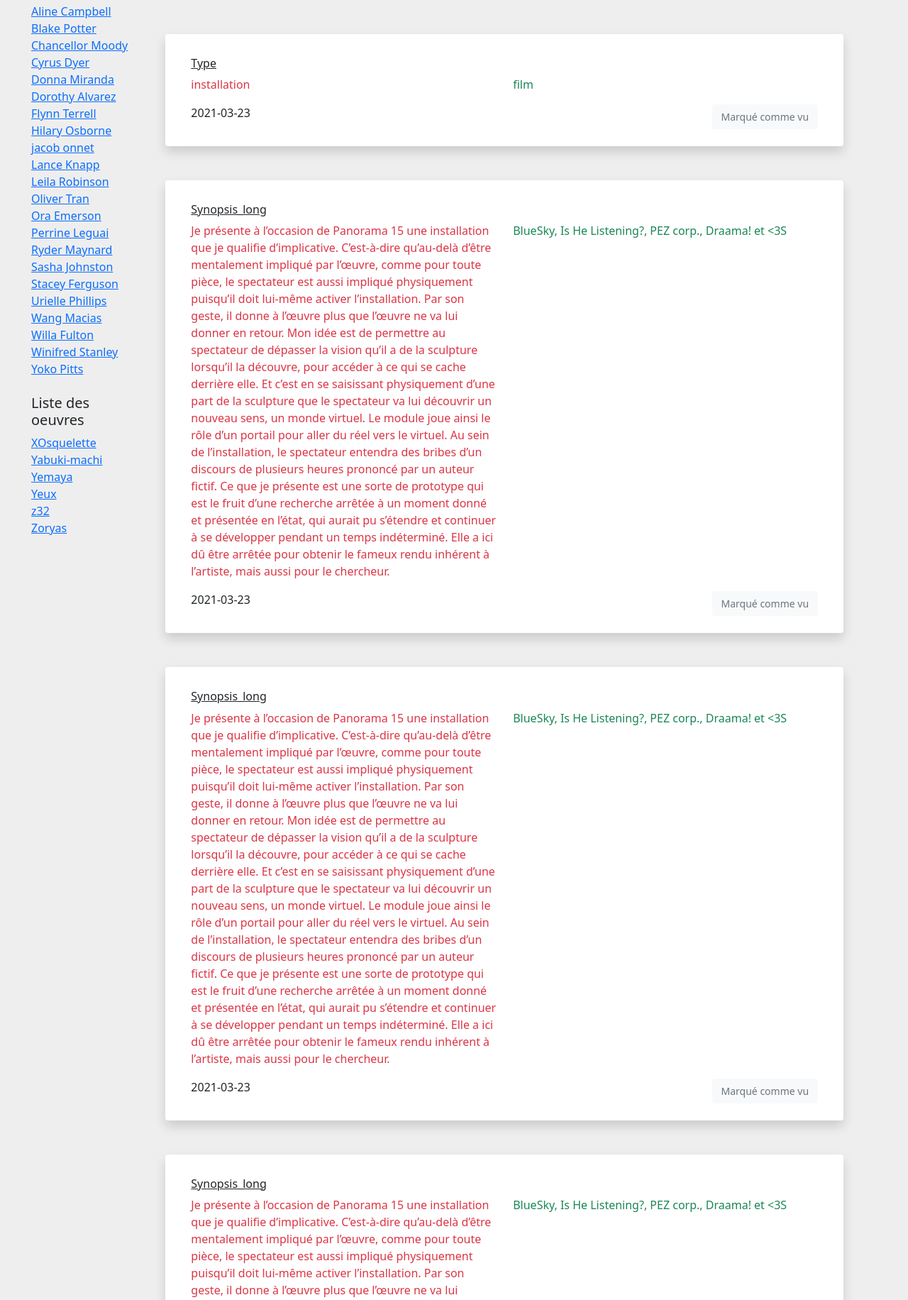
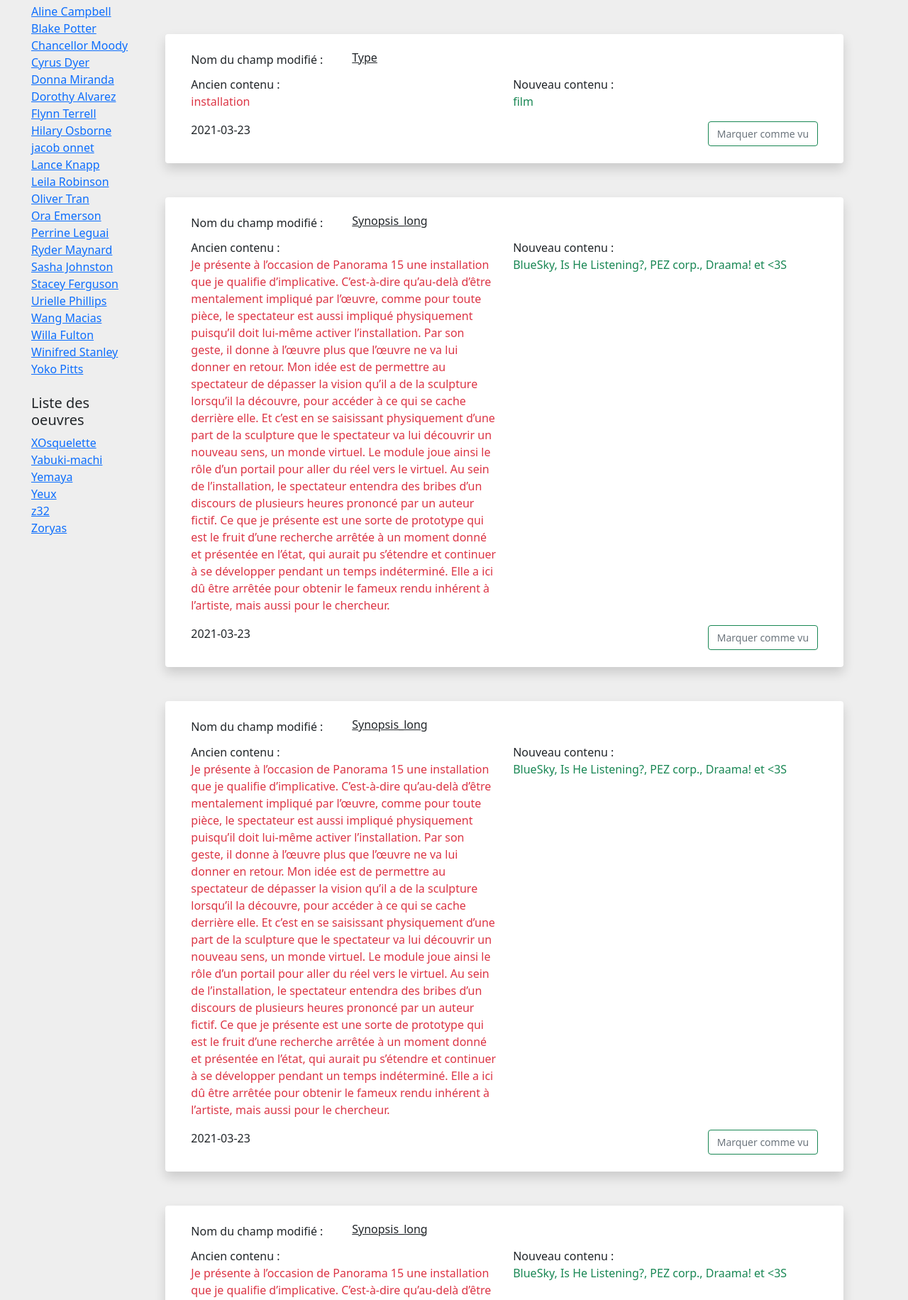
Before and after one commit to Perrine-Leguai/catalogue_panorama, a PHP site: page /_controller/adminViewController.php in a window 1280 px wide. Shown: the part 108-1940 px from the top of the page at 71% size. Run offline with PHP 8.4, Linux system fonts and the light colour scheme; the visitor is signed in with stand-in values (Sample User, id 1); data comes from the database, SQL or seed files in the repository.

Commit message:
improve the mark as seen button

```diff
--- a/interface/css/mainStyle.css
+++ b/interface/css/mainStyle.css
@@ -1,3 +1,7 @@
 body{
  background: #EEE;
 }
+
+#turn_to_seen:hover{
+    color: white;
+}
--- a/interface/css/media.css
+++ b/interface/css/media.css
@@ -29,9 +29,3 @@
   .show_medias:hover .middle {
     opacity: 1;
   }
-
-  .text {
-    color: rgb(98, 89, 89);
-    font-size: 16px;
-    padding: 16px 32px;
-  }
--- a/interface/presentation/adminView.php
+++ b/interface/presentation/adminView.php
@@ -6,18 +6,25 @@
 
                     <div id="update<?=$i?>" class="update shadow p-3 mb-5 bg-white rounded">
                         <div class="row m-2">
-
+                            <label for="" class="col-3">Nom du champ modifié : </label>
+                            <p class="col-6 inputname h6 text-capitalize"><u><?=$update->getInputName()?></u></p>
                         </div>
                         <div class="row m-2">
-                            <p class="inputname h6 text-capitalize"><u><?=$update->getInputName()?></u></p>
-                            <div class="col-6 text-danger"><?=$update->getOldContent() ?></div>
-                            <div class="col-6 text-success"><?=$update->getNewContent() ?></div>
+
+                            <div class="col-6">
+                                <label for="old_content">Ancien contenu : </label>
+                                <div id="old_content" class="text-danger"><?=$update->getOldContent() ?></div>
+                            </div>
+                            <div class="col-6">
+                                <label for="new_content">Nouveau contenu :</label>
+                                <div id="new_content" class="text-success"><?=$update->getNewContent() ?></div>
+                            </div>
                         </div>
                         <div class="row mt-3 m-2">
                             <div class="d-inline-flex col-6"><?=$update->getUpdatedDate() ?></div>
                             <div class="d-inline-flex col-6 justify-content-end">
-                                <a type="sumbit" class="btn btn-light text-secondary" href="../_controller/adminViewController.php?type=update&edit=<?=$update->getId()?>">
-                                    <small>Marqué comme vu</small>
+                                <a id="turn_to_seen" type="sumbit" class="btn btn-outline-success text-secondary" href="../_controller/adminViewController.php?type=update&edit=<?=$update->getId()?>">
+                                    <small>Marquer comme vu</small>
                                 </a>
                             </div>
                         </div>
@@ -35,10 +42,11 @@
 
                         </div>
                         <div class="row m-2">
+
                             <p class="inputname h6 text-capitalize"><u><?=$updated_artwork->getTitle()?></u></p>
-                            <div class="col-8 text-danger"><?=$updated_artwork->getSubtitle() ?></div>
-                            <div class="col-6 text-success"><?=$updated_artwork->getDuration() ?></div>
-                            <div class="col-6 text-success"><?=$updated_artwork->getType() ?></div>
+                            <div class="col-8 "><?=$updated_artwork->getSubtitle() ?></div>
+                            <div class="col-6 "><?=$updated_artwork->getDuration() ?></div>
+                            <div class="col-6 "><?=$updated_artwork->getType() ?></div>
                         </div>
                         <div class="row mt-3 m-2">
                             <div class="d-inline-flex "><?=$updated_artwork->getSynopsisShort() ?></div>
@@ -60,10 +68,3 @@
         </div>
 
 <?php } ?>
-
-<?php function meanwhile($update){ ?>
-    <!-- <div class="d-inline-flex">
-    <?//$update->getFirstName()?>
-    </div> -->
-    <div class="d-inline-flex"> - <?=$update->getTitle()?></div>
-<?php } ?>
```
